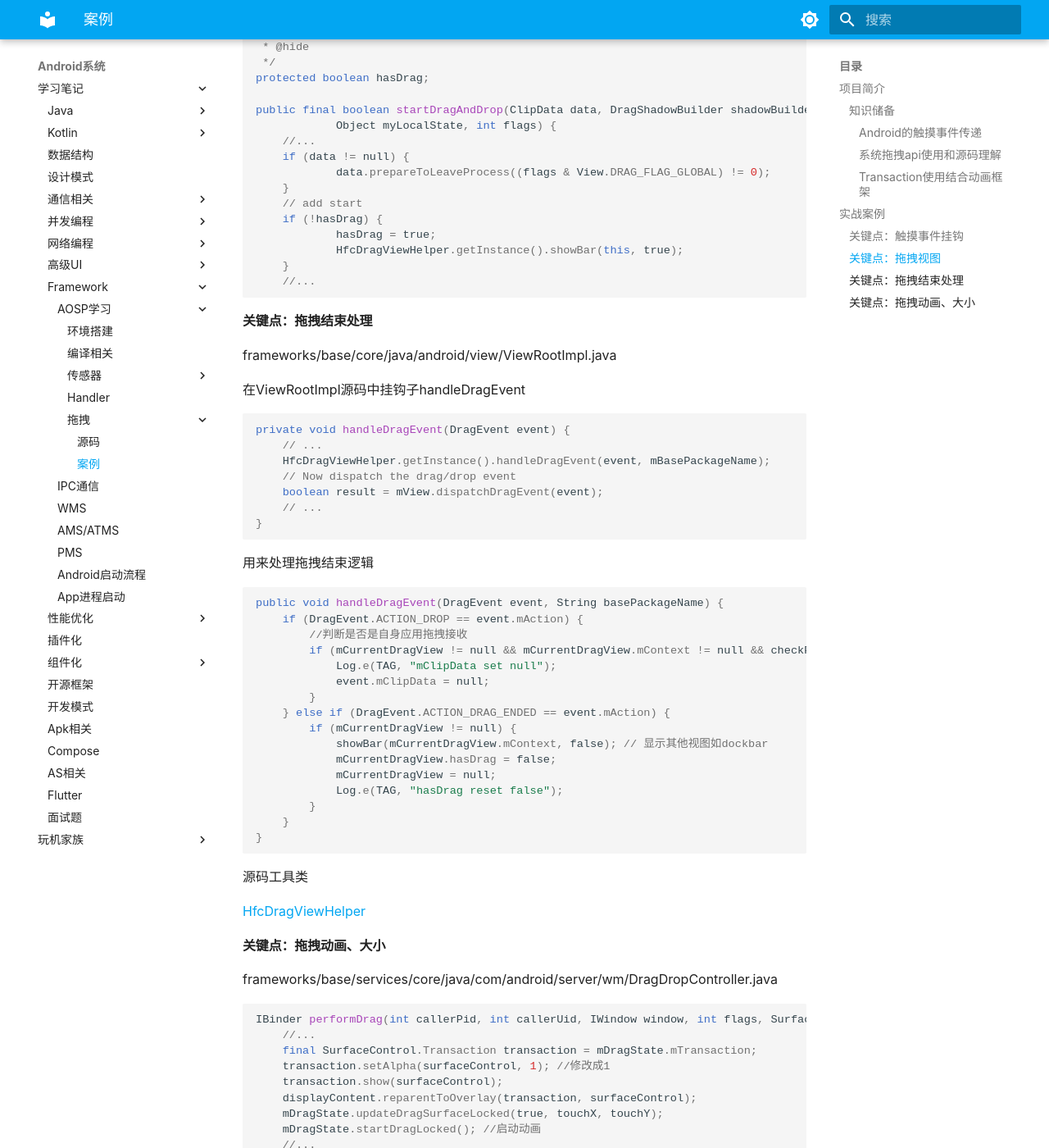
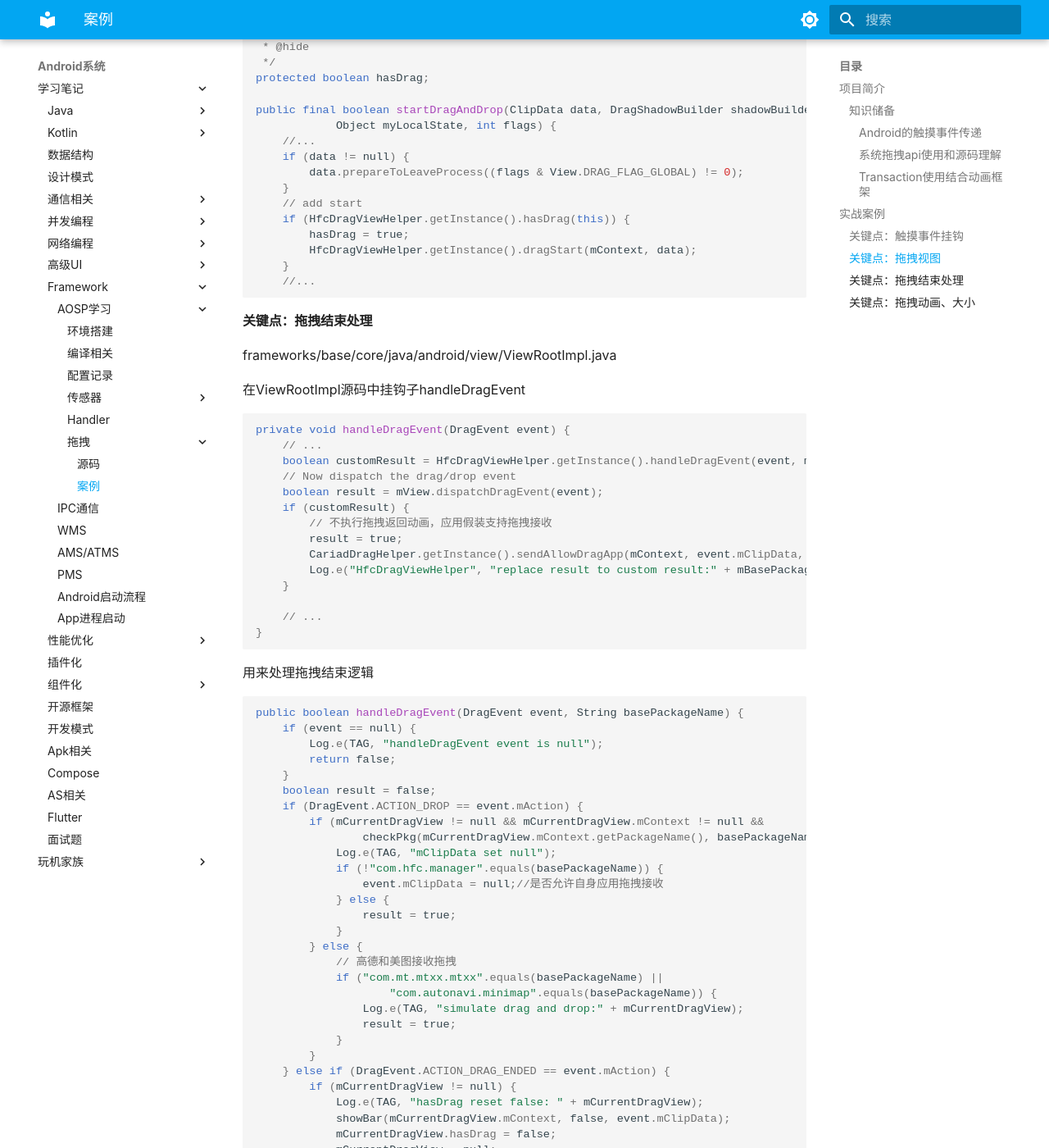
Before and after one commit to 13757539485/note, an MkDocs documentation site: the page built from docs/android/fws/fws_drag_case.md, in a window 1280 px wide and 1400 px high, scrolled down 3132 px. Shown: the whole window at 82% size. Built offline with MkDocs 1.6.1 and Material for MkDocs 9.7.7, drawn with Linux system fonts in a browser that asks for light colours; some web fonts are replaced; some of the changed text lies outside the part shown.

Commit message:
fw drag bt

````diff
--- a/docs/android/fws/fws_drag_case.md
+++ b/docs/android/fws/fws_drag_case.md
@@ -122,12 +122,12 @@ public final boolean startDragAndDrop(ClipData data, DragShadowBuilder shadowBui
             Object myLocalState, int flags) {
     //...
     if (data != null) {
-            data.prepareToLeaveProcess((flags & View.DRAG_FLAG_GLOBAL) != 0);
+        data.prepareToLeaveProcess((flags & View.DRAG_FLAG_GLOBAL) != 0);
     }
     // add start
-    if (!hasDrag) {
-            hasDrag = true;
-            HfcDragViewHelper.getInstance().showBar(this, true);
+    if (HfcDragViewHelper.getInstance().hasDrag(this)) {
+        hasDrag = true;
+        HfcDragViewHelper.getInstance().dragStart(mContext, data);
     }
     //...
 ```
@@ -140,29 +140,53 @@ frameworks/base/core/java/android/view/ViewRootImpl.java
 ```java
 private void handleDragEvent(DragEvent event) {
     // ...
-    HfcDragViewHelper.getInstance().handleDragEvent(event, mBasePackageName);
+    boolean customResult = HfcDragViewHelper.getInstance().handleDragEvent(event, mBasePackageName);
     // Now dispatch the drag/drop event
     boolean result = mView.dispatchDragEvent(event);
+    if (customResult) {
+        // 不执行拖拽返回动画，应用假装支持拖拽接收
+        result = true;
+        CariadDragHelper.getInstance().sendAllowDragApp(mContext, event.mClipData, mBasePackageName);
+        Log.e("HfcDragViewHelper", "replace result to custom result:" + mBasePackageName);
+    }
+
     // ...
 }
 ```
 用来处理拖拽结束逻辑
 ```java
-public void handleDragEvent(DragEvent event, String basePackageName) {
+public boolean handleDragEvent(DragEvent event, String basePackageName) {
+    if (event == null) {
+        Log.e(TAG, "handleDragEvent event is null");
+        return false;
+    }
+    boolean result = false;
     if (DragEvent.ACTION_DROP == event.mAction) {
-        //判断是否是自身应用拖拽接收
-        if (mCurrentDragView != null && mCurrentDragView.mContext != null && checkPkg(mCurrentDragView.mContext.getPackageName(), basePackageName)) {
+        if (mCurrentDragView != null && mCurrentDragView.mContext != null &&
+                checkPkg(mCurrentDragView.mContext.getPackageName(), basePackageName)) {
             Log.e(TAG, "mClipData set null");
-            event.mClipData = null;
+            if (!"com.hfc.manager".equals(basePackageName)) {
+                event.mClipData = null;//是否允许自身应用拖拽接收
+            } else {
+                result = true;
+            }
+        } else {
+            // 高德和美图接收拖拽
+            if ("com.mt.mtxx.mtxx".equals(basePackageName) ||
+                    "com.autonavi.minimap".equals(basePackageName)) {
+                Log.e(TAG, "simulate drag and drop:" + mCurrentDragView);
+                result = true;
+            }
         }
     } else if (DragEvent.ACTION_DRAG_ENDED == event.mAction) {
         if (mCurrentDragView != null) {
-            showBar(mCurrentDragView.mContext, false); // 显示其他视图如dockbar
+            Log.e(TAG, "hasDrag reset false: " + mCurrentDragView);
+            showBar(mCurrentDragView.mContext, false, event.mClipData);
             mCurrentDragView.hasDrag = false;
             mCurrentDragView = null;
-            Log.e(TAG, "hasDrag reset false");
         }
     }
+    return result;
 }
 ```
 
@@ -266,3 +290,17 @@ void updateDragSurfaceLocked(boolean keepHandling, float x, float y) {
     //...
 }
 ```
+修改拖拽取消/返回动画
+```java
+private ValueAnimator createReturnAnimationLocked() {
+    //...
+    PropertyValuesHolder.ofFloat(ANIMATED_PROPERTY_SCALE, mScale, 1),
+    //...
+}
+
+private ValueAnimator createCancelAnimationLocked() {
+    //...
+    PropertyValuesHolder.ofFloat(ANIMATED_PROPERTY_SCALE, mScale, 0),
+    //...
+}
+```
--- a/mkdocs.yml
+++ b/mkdocs.yml
@@ -27,6 +27,7 @@ nav:
            - Socket: android/network/net_socket.md
            - LocalSocket: android/im/localsocket.md
            - Netty: android/im/netty.md
+           - 蓝牙: android/im/bluetooth.md
         - 并发编程:
            - 基础概念: android/java/java_base.md
            - 线程: android/java/java_thread.md
@@ -51,6 +52,7 @@ nav:
            - AOSP学习:
               - 环境搭建: android/fws/fws_aosp.md
               - 编译相关: android/fws/fws_aosp_make.md
+              - 配置记录: android/fws/fws_mk_bp.md
               - 传感器:
                 - 源码: android/fws/fws_sensor.md
                 - 案例: android/fws/fws_sensor_case.md
@@ -128,6 +130,7 @@ nav:
 - 其他学习:
     - Excel: excel.md
     - Markdown: markdown.md
+    - AI: ai.md
 theme:
   name: material
   language: zh
````
Also changed, not shown: docs/ai.md (added, +7 -0 lines), docs/android/android_github.md (+3 -0 lines), docs/android/fws/fws_aosp.md (+32 -1 lines), docs/android/fws/fws_drag.md (+3 -0 lines), docs/android/fws/fws_mk_bp.md (added, +43 -0 lines), docs/android/fws/fws_sensor.md (+32 -0 lines), docs/android/im/bluetooth.md (added, +235 -0 lines), 5 other files.
